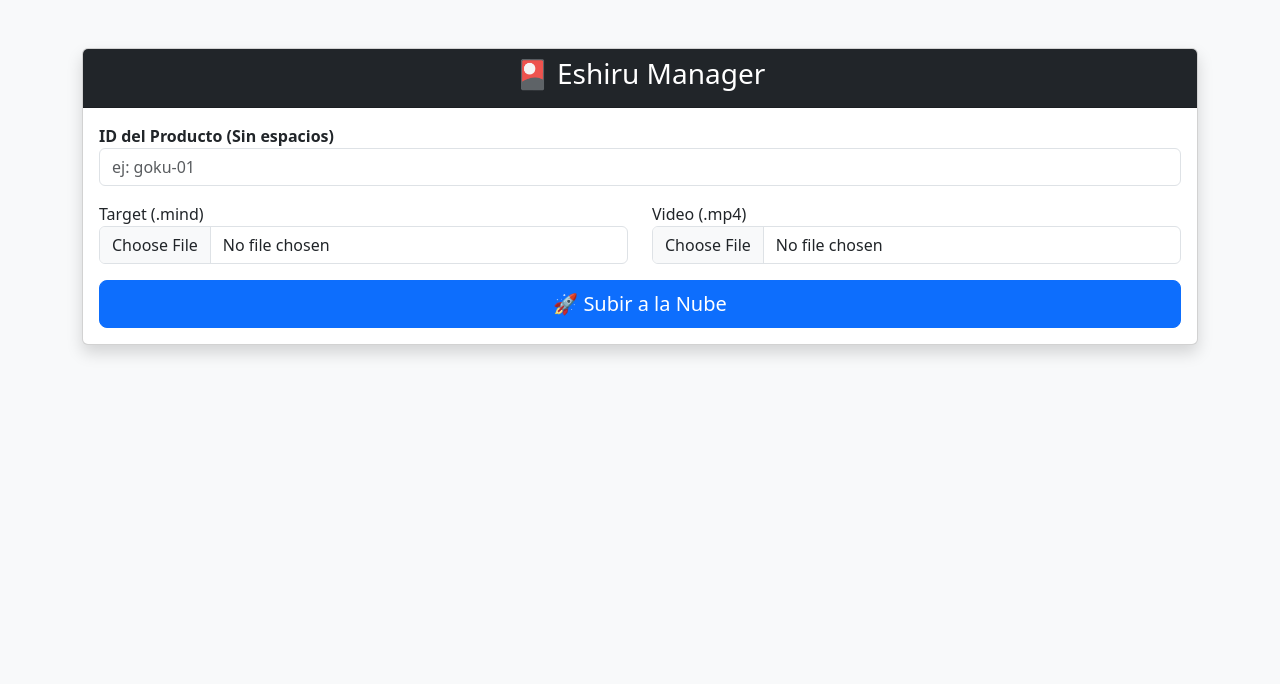
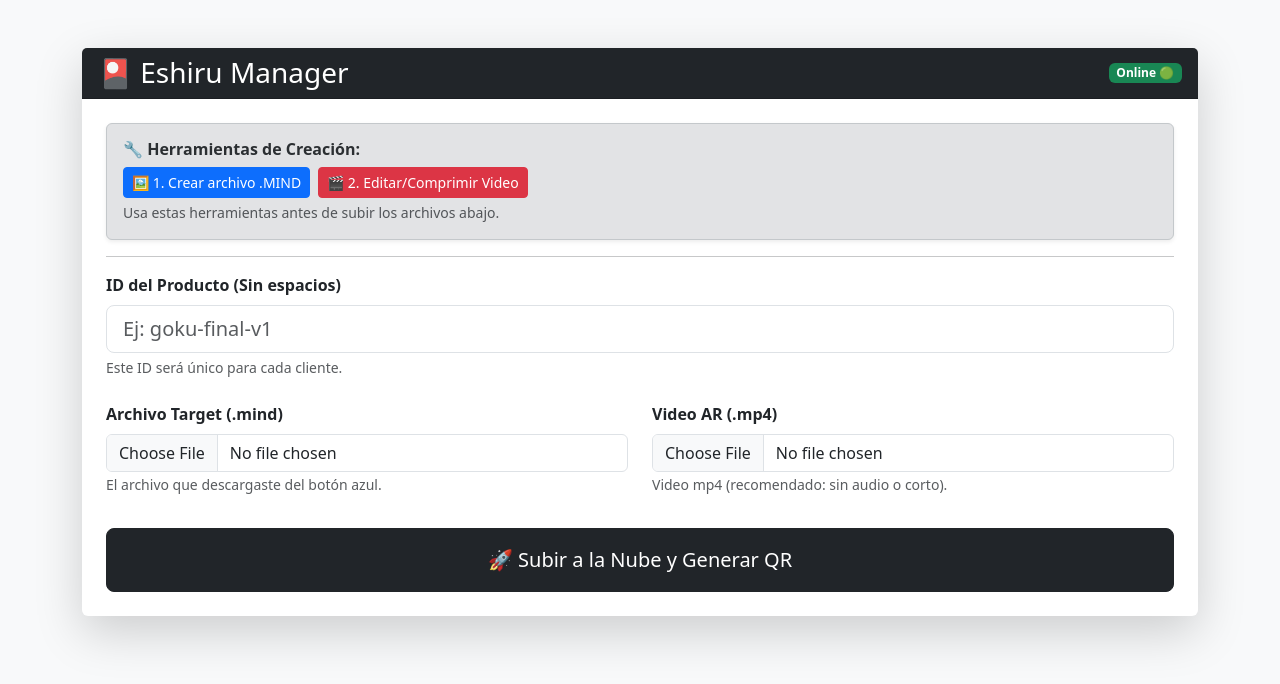
Before and after one commit to DanielElibar11/eshiru-saas, a plain HTML site: page admin.html in a window 1280 px wide. Drawn offline with nearby package versions, Linux system fonts and the light colour scheme.

Commit message:
Update admin.html

```diff
--- a/admin.html
+++ b/admin.html
@@ -3,42 +3,80 @@
 <head>
     <meta charset="UTF-8">
     <meta name="viewport" content="width=device-width, initial-scale=1.0">
-    <title>Eshiru Admin</title>
+    <title>Eshiru Admin - Panel Maestro</title>
+    <link rel="icon" href="favicon.png" type="image/png">
+
     <link href="https://cdn.jsdelivr.net/npm/bootstrap@5.3.0/dist/css/bootstrap.min.css" rel="stylesheet">
     <script src="https://cdnjs.cloudflare.com/ajax/libs/qrcodejs/1.0.0/qrcode.min.js"></script>
 </head>
 <body class="bg-light">
+
 <div class="container py-5">
-        <div class="card shadow">
-            <div class="card-header bg-dark text-white text-center">
-                <h3>🎴 Eshiru Manager</h3>
+    <div class="card shadow-lg border-0">
+        <div class="card-header bg-dark text-white d-flex justify-content-between align-items-center">
+            <div class="d-flex align-items-center gap-2">
+                <h3 class="mb-0">🎴 Eshiru Manager</h3>
             </div>
-            <div class="card-body">
-                <div class="mb-3">
-                    <label class="fw-bold">ID del Producto (Sin espacios)</label>
-                    <input type="text" id="productId" class="form-control" placeholder="ej: goku-01">
+            <span class="badge bg-success">Online 🟢</span>
         </div>
+
+        <div class="card-body p-4">
+
+            <div class="alert alert-secondary shadow-sm">
+                <h6 class="fw-bold mb-2">🔧 Herramientas de Creación:</h6>
+                <div class="d-flex gap-2 flex-wrap">
+                    <a href="https://hiukim.github.io/mind-ar-js-doc/tools/compile" target="_blank" class="btn btn-primary btn-sm">
+                        🖼️ 1. Crear archivo .MIND
+                    </a>
+                    <a href="https://online-video-cutter.com/es/" target="_blank" class="btn btn-danger btn-sm">
+                        🎬 2. Editar/Comprimir Video
+                    </a>
+                </div>
+                <small class="text-muted mt-1 d-block">Usa estas herramientas antes de subir los archivos abajo.</small>
+            </div>
+            <hr>
+            <div class="mb-4">
+                <label class="fw-bold form-label">ID del Producto (Sin espacios)</label>
+                <input type="text" id="productId" class="form-control form-control-lg" placeholder="Ej: goku-final-v1">
+                <div class="form-text">Este ID será único para cada cliente.</div>
+            </div>
+
             <div class="row">
-                    <div class="col-6 mb-3">
-                        <label>Target (.mind)</label>
+                <div class="col-md-6 mb-3">
+                    <label class="form-label fw-bold">Archivo Target (.mind)</label>
                     <input type="file" id="mindFile" class="form-control" accept=".mind">
+                    <small class="text-muted">El archivo que descargaste del botón azul.</small>
                 </div>
-                    <div class="col-6 mb-3">
-                        <label>Video (.mp4)</label>
+                <div class="col-md-6 mb-3">
+                    <label class="form-label fw-bold">Video AR (.mp4)</label>
                     <input type="file" id="videoFile" class="form-control" accept="video/mp4">
+                    <small class="text-muted">Video mp4 (recomendado: sin audio o corto).</small>
                 </div>
             </div>
-                <button onclick="subirTodo()" id="btnAction" class="btn btn-primary w-100 btn-lg">🚀 Subir a la Nube</button>
 
-                <div id="loader" class="mt-3 text-center" style="display:none;">
-                    <div class="spinner-border text-primary" role="status"></div>
-                    <p class="mt-2">Subiendo archivos y generando base de datos...</p>
+            <button onclick="subirTodo()" id="btnAction" class="btn btn-dark w-100 btn-lg mt-3 py-3">
+                🚀 Subir a la Nube y Generar QR
+            </button>
+
+            <div id="loader" class="mt-4 text-center" style="display:none;">
+                <div class="spinner-border text-primary" style="width: 3rem; height: 3rem;" role="status"></div>
+                <p class="mt-3 fw-bold text-primary">Subiendo archivos a Firebase...<br>No cierres esta ventana.</p>
             </div>
 
-                <div id="result" class="mt-4 text-center border-top pt-3" style="display:none;">
-                    <h4 class="text-success">¡Creado con éxito!</h4>
-                    <div id="qrcode" class="d-flex justify-content-center my-3"></div>
-                    <a id="linkFinal" href="#" target="_blank" class="btn btn-outline-dark btn-sm">Abrir Enlace</a>
+            <div id="result" class="mt-5 text-center border rounded p-4 bg-white shadow-sm" style="display:none;">
+                <h2 class="text-success fw-bold">✅ ¡Experiencia Creada!</h2>
+                <p class="text-muted">Imprime este QR o envíalo a tu cliente.</p>
+
+                <div class="d-flex justify-content-center my-3">
+                    <div id="qrcode" class="p-3 bg-white border shadow-sm"></div>
+                </div>
+
+                <div class="input-group mb-3">
+                    <span class="input-group-text">Enlace Cliente</span>
+                    <input type="text" id="linkFinalInput" class="form-control" readonly>
+                    <a id="linkFinalBtn" href="#" target="_blank" class="btn btn-outline-primary">Abrir</a>
+                </div>
+                <button onclick="location.reload()" class="btn btn-secondary btn-sm mt-2">Crear Nuevo Producto</button>
             </div>
         </div>
     </div>
@@ -49,7 +87,7 @@
 <script src="https://www.gstatic.com/firebasejs/9.6.1/firebase-storage-compat.js"></script>
 
 <script>
-        // ⬇️⬇️ PEGA AQUÍ TU CONFIG DE FIREBASE ⬇️⬇️
+    // ⬇️⬇️ ⚠️ IMPORTANTE: PEGA AQUÍ TU CONFIGURACIÓN DE FIREBASE ⬇️⬇️
     const firebaseConfig = {
         apiKey: "AIzaSyDjjMQH62cIao0FyVpM0l2hAg-yQrsZItk",
         authDomain: "eshiru-app.firebaseapp.com",
@@ -58,9 +96,12 @@
         messagingSenderId: "392199103888",
         appId: "1:392199103888:web:ef45f6ea5f194ab81fff15"
         };
-        // ⬆️⬆️ ---------------------------------- ⬆️⬆️
+    // ⬆️⬆️ ----------------------------------------------------------- ⬆️⬆️
 
+    // Inicializar Firebase
+    if (!firebase.apps.length) {
         firebase.initializeApp(firebaseConfig);
+    }
     const db = firebase.firestore();
     const storage = firebase.storage();
 
@@ -71,42 +112,66 @@
         const btn = document.getElementById('btnAction');
         const loader = document.getElementById('loader');
 
-            if (!id || !mindFile || !videoFile) return alert("Faltan datos");
+        // Validación simple
+        if (!id) return alert("❌ Escribe un ID para el producto.");
+        if (!mindFile) return alert("❌ Falta el archivo .mind");
+        if (!videoFile) return alert("❌ Falta el video .mp4");
 
+        // Bloquear interfaz
         btn.disabled = true;
         loader.style.display = 'block';
+        document.getElementById('result').style.display = 'none';
 
         try {
-                // 1. Subir Target
+            console.log("Iniciando subida para ID:", id);
+
+            // 1. Subir Target (.mind)
             const mindRef = storage.ref(`targets/${id}.mind`);
             await mindRef.put(mindFile);
             const mindUrl = await mindRef.getDownloadURL();
+            console.log("Target subido:", mindUrl);
 
-                // 2. Subir Video
+            // 2. Subir Video (.mp4)
             const videoRef = storage.ref(`videos/${id}.mp4`);
             await videoRef.put(videoFile);
             const videoUrl = await videoRef.getDownloadURL();
+            console.log("Video subido:", videoUrl);
 
-                // 3. Guardar DB
+            // 3. Guardar Referencia en Base de Datos
             await db.collection("productos").doc(id).set({
                 target: mindUrl,
                 video: videoUrl,
-                    fecha: new Date()
+                fecha: new Date(),
+                creador: "Admin Panel"
             });
 
-                // 4. Generar Link y QR
-                // OJO: Esta URL cambiará cuando lo subas a GitHub, detectamos la actual
-                const baseURL = window.location.href.replace('admin.html', 'index.html');
-                const finalUrl = `${baseURL}?id=${id}`;
+            // 4. Generar Enlace Limpio
+            // Detecta la URL actual y le quita "admin.html" para dejar solo la raíz
+            let baseURL = window.location.href;
+            baseURL = baseURL.replace('/admin.html', '').replace('/admin', '');
+            if (baseURL.endsWith('/')) baseURL = baseURL.slice(0, -1); // Quitar slash final si sobra
 
+            const finalUrl = `${baseURL}/?id=${id}`;
+
+            // 5. Generar Código QR
             document.getElementById('qrcode').innerHTML = "";
-                new QRCode(document.getElementById("qrcode"), finalUrl);
-                document.getElementById('linkFinal').href = finalUrl;
+            new QRCode(document.getElementById("qrcode"), {
+                text: finalUrl,
+                width: 200,
+                height: 200,
+                colorDark : "#000000",
+                colorLight : "#ffffff",
+                correctLevel : QRCode.CorrectLevel.H
+            });
+
+            // Mostrar Resultado
+            document.getElementById('linkFinalInput').value = finalUrl;
+            document.getElementById('linkFinalBtn').href = finalUrl;
             document.getElementById('result').style.display = 'block';
 
         } catch (e) {
-                alert("Error: " + e.message);
-                console.error(e);
+            console.error("Error crítico:", e);
+            alert("❌ Ocurrió un error: " + e.message + "\n\nRevisa la consola (F12) para más detalles.");
         } finally {
             btn.disabled = false;
             loader.style.display = 'none';
```
Lines whose indentation alone changed are shown as unchanged.
